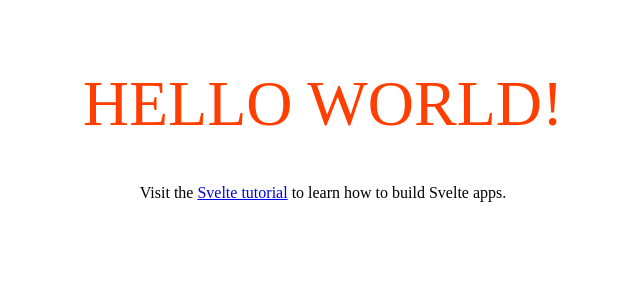
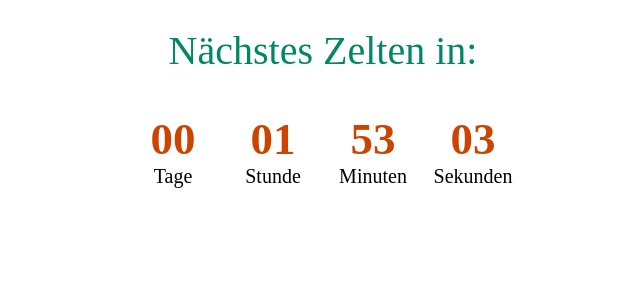
Before and after one commit to BennetE/zelten-countdown, a Svelte app: page / in a window 1280 px wide. Shown: the top 300 px of the page, without its empty margins (317-957 px from the left). Built offline with nearby package versions, Linux system fonts and the light colour scheme; the HTML template or start-up script is replaced by a standard one.

Commit message:
added svelte ts + countdown

```diff
--- a/rollup.config.js
+++ b/rollup.config.js
@@ -3,6 +3,8 @@ import commonjs from '@rollup/plugin-commonjs';
 import resolve from '@rollup/plugin-node-resolve';
 import livereload from 'rollup-plugin-livereload';
 import { terser } from 'rollup-plugin-terser';
+import sveltePreprocess from 'svelte-preprocess';
+import typescript from '@rollup/plugin-typescript';
 import css from 'rollup-plugin-css-only';
 
 const production = !process.env.ROLLUP_WATCH;
@@ -29,7 +31,7 @@ function serve() {
 }
 
 export default {
-	input: 'src/main.js',
+	input: 'src/main.ts',
 	output: {
 		sourcemap: true,
 		format: 'iife',
@@ -38,6 +40,7 @@ export default {
 	},
 	plugins: [
 		svelte({
+			preprocess: sveltePreprocess({ sourceMap: !production }),
 			compilerOptions: {
 				// enable run-time checks when not in production
 				dev: !production
@@ -57,6 +60,11 @@ export default {
 			dedupe: ['svelte']
 		}),
 		commonjs(),
+		typescript({
+            rootDir: './src',
+			sourceMap: !production,
+			inlineSources: !production
+		}),
 
 		// In dev mode, call `npm run start` once
 		// the bundle has been generated
--- a/src/App.svelte
+++ b/src/App.svelte
@@ -1,36 +1,41 @@
 <script lang="ts">
-    export let name;
+    import CountdownBox from "./CountdownBox.svelte";
+    import { getTimeInterval } from "./helper/getTimeInterval"
 
-    function handleClick() {
-        name = "Sebastian";
-    }
+    const endDate = new Date(2022, 7 - 1, 3, 0, 6);
+    let timeInterval = getTimeInterval(endDate);
+
+    setInterval(() => {
+        timeInterval = getTimeInterval(endDate)
+    }, 1000);
 </script>
 
 <main>
-    <h1>Hello {name}!</h1>
-    <div on:click={handleClick}>
-        <p>Visit the <a href="https://svelte.dev/tutorial">Svelte tutorial</a> to learn how to build Svelte apps.</p>
+    <h1>Nächstes Zelten in:</h1>
+    <div id="countdown">
+        <CountdownBox number={timeInterval.days} text="Tage" textSingular="Tag"/>
+        <CountdownBox number={timeInterval.hours} text="Stunden" textSingular="Stunde"/>
+        <CountdownBox number={timeInterval.minutes} text="Minuten" textSingular="Minute"/>
+        <CountdownBox number={timeInterval.seconds} text="Sekunden" textSingular="Sekunde"/>
     </div>
 </main>
 
 <style>
     main {
         text-align: center;
-        padding: 1em;
-        max-width: 240px;
-        margin: 0 auto;
     }
 
     h1 {
-        color: #ff3e00;
-        text-transform: uppercase;
-        font-size: 4em;
-        font-weight: 100;
+        /*border: 1px solid red;*/
+        font-size: 40px;
+        font-weight: 400;
+        color: #086;
     }
 
-    @media (min-width: 640px) {
-        main {
-            max-width: none;
-        }
+    #countdown {
+        display: flex;
+        flex-direction: row;
+        justify-content: center;
+        align-items: center;
     }
 </style>
--- /dev/null
+++ b/src/CountdownBox.svelte
@@ -0,0 +1,34 @@
+<script lang="ts">
+    import { twoDigitNumber } from "./helper/twoDigitNumber";
+
+    export let number: number;
+    export let text: string;
+    export let textSingular: string;
+</script>
+
+<main>
+    <div id="number">{twoDigitNumber(number)}</div>
+    <div id="text">{number === 1 ? textSingular : text}</div>
+</main>
+
+<style>
+    main {
+        /*border: 1px solid red;*/
+        height: 100px;
+        width: 100px;
+        display: flex;
+        flex-direction: column;
+        justify-content: center;
+        align-items: center;
+    }
+
+    #number {
+        font-size: 45px;
+        font-weight: bold;
+        color: #c40;
+    }
+
+    #text {
+        font-size: 20px;
+    }
+</style>
--- /dev/null
+++ b/src/global.d.ts
@@ -0,0 +1 @@
+/// <reference types="svelte" />
--- /dev/null
+++ b/src/helper/getTimeInterval.ts
@@ -0,0 +1,23 @@
+export function getTimeInterval(endDate: Date) {
+    /** get total seconds between the times */
+    let delta = Math.abs(endDate.getTime() - new Date().getTime()) / 1000;
+
+    /** calculate (and subtract) whole days */
+    let days = Math.floor(delta / 86400);
+    delta -= days * 86400;
+
+    /** calculate (and subtract) whole hours */
+    let hours = Math.floor(delta / 3600) % 24;
+    delta -= hours * 3600;
+
+    /** calculate (and subtract) whole minutes */
+    let minutes = Math.floor(delta / 60) % 60;
+    delta -= minutes * 60;
+
+    return {
+        days,
+        hours,
+        minutes,
+        seconds: Math.floor(delta)
+    };
+}
--- /dev/null
+++ b/src/helper/twoDigitNumber.ts
@@ -0,0 +1,3 @@
+export function twoDigitNumber(number): string {
+    return number < 10 ? "0" + number : "" + number;
+}
--- a/src/main.js
+++ b/src/main.ts
@@ -1,10 +1,7 @@
 import App from './App.svelte';
 
 const app = new App({
-	target: document.body,
-	props: {
-		name: 'world'
-	}
+	target: document.body
 });
 
 export default app;
--- /dev/null
+++ b/tsconfig.json
@@ -0,0 +1,6 @@
+{
+  "extends": "@tsconfig/svelte/tsconfig.json",
+
+  "include": ["src/**/*"],
+  "exclude": ["node_modules/*", "__sapper__/*", "public/*"]
+}
```
Also changed, not shown: package.json (+11 -2 lines), scripts/setupTypeScript.js (deleted, +0 -121 lines), 6 other files (tests, documents, lock files or other folders).
